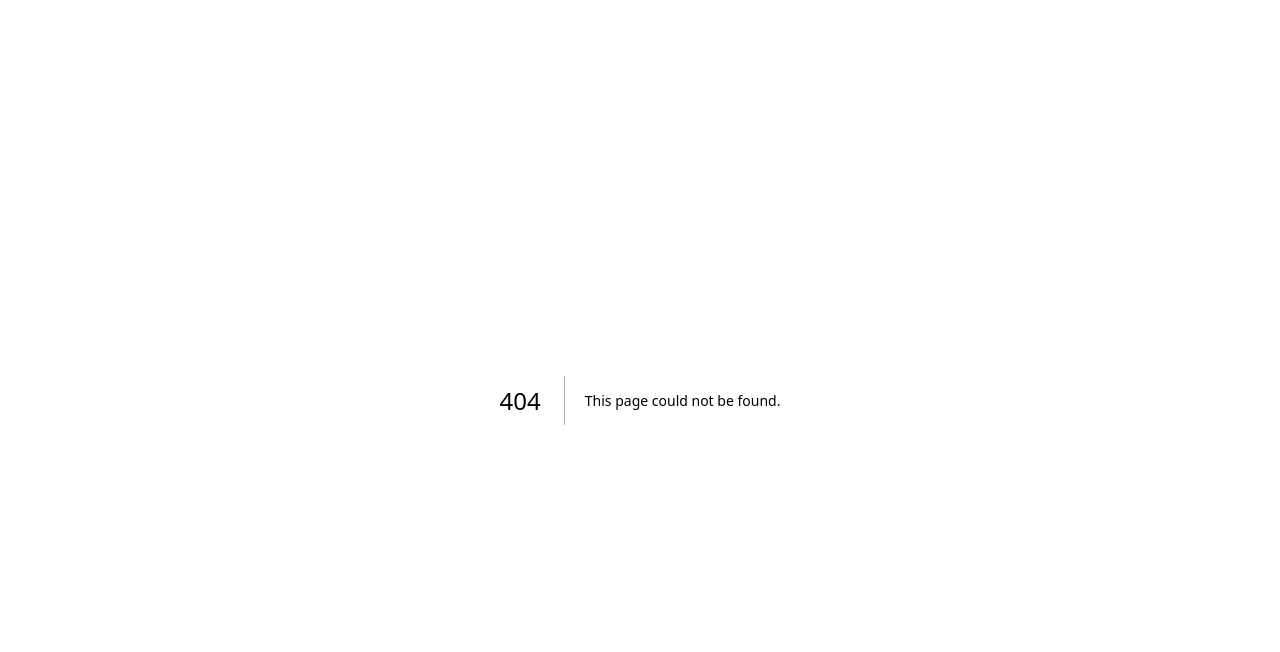
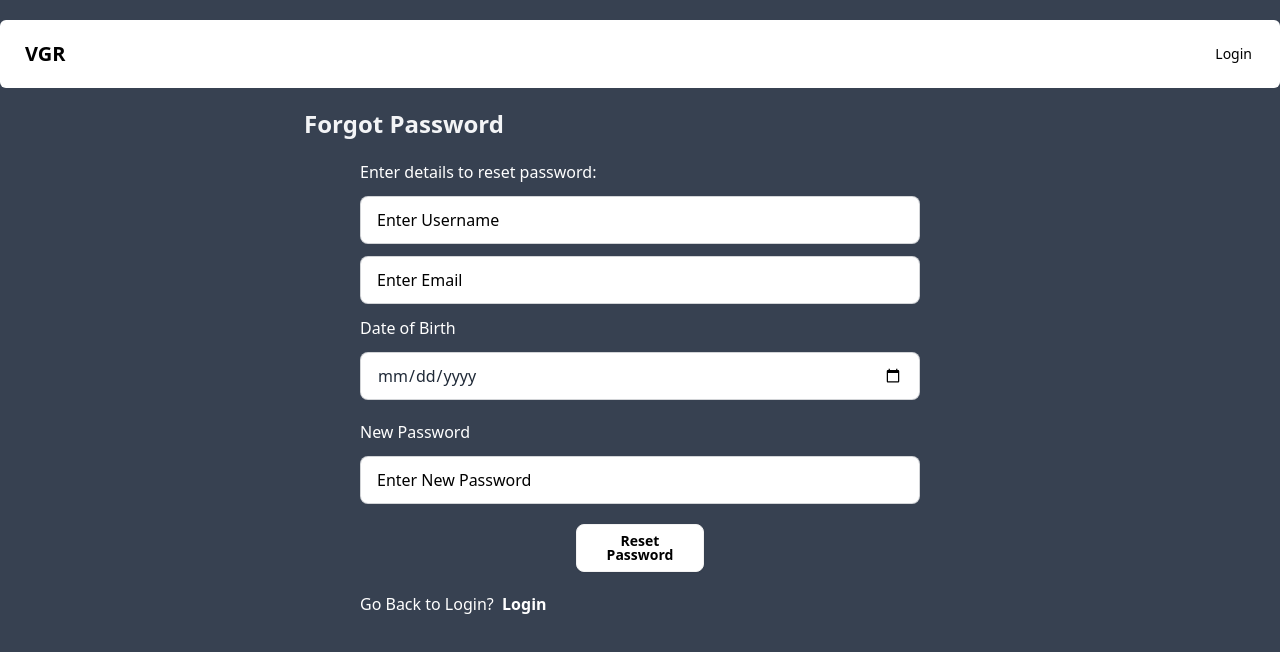
Before and after one commit to Lewis-Day/FullStackWebApp, a Next.js app in the folder frontend/: page /ForgotPassword in a window 1280 px wide. Before the commit this address had no page. Shown: the top 652 px of the page. Built offline with nearby package versions, Linux system fonts and the light colour scheme.

Commit message:
Backend progress - Forgot password page complete

```diff
--- /dev/null
+++ b/frontend/src/app/ForgotPassword/page.tsx
@@ -0,0 +1,97 @@
+'use client';
+
+
+import Link from "next/link";
+import { useState } from "react";
+import { useRouter } from "next/navigation";
+
+
+const ForgotPassword = () => {
+
+    const [username, setUsername] = useState('');
+    const [email, setEmail] = useState('');
+    const [password, setPassword] = useState('');
+    const [dob, setDob] = useState('');
+
+    const pageRouter = useRouter();
+
+
+    const formSubmit = async (e : React.FormEvent) => {
+
+        e.preventDefault();
+
+        const formData = {
+            username,
+            email,
+            password,
+            dob,
+        };
+
+        const submit = await fetch('http://localhost:8000/api/forgotPassword/', {
+            method:'POST',
+
+            headers:{
+                'Content-Type':'application/json',
+            },
+            body: JSON.stringify(formData),
+
+        });
+
+        // const response = await submit.json();
+
+        if(submit.status == 201){
+            console.log(submit);
+            pageRouter.push('/Login')
+        }
+        else{
+            console.log(submit);
+        }
+
+
+    };
+
+
+    return(
+        <div className="bg-gray-700 h-screen w-full pt-5 ">
+            <div className="navbar bg-white rounded-md mx-auto max-w-screen-xl">
+                <div className="flex-1">
+                    <Link href="/Home" className="btn btn-ghost text-xl text-black">VGR</Link>
+                </div>
+                <div className="flex-none">
+                    <ul className="menu menu-horizontal px-1 text-black">
+                    <li><Link href="/Login">Login</Link></li>
+                    </ul>
+                </div>
+            </div>
+
+            <div className="flex flex-col justify-self-center">
+                <h2 className="mr-[29.5rem] text-2xl text-gray-100 font-bold py-5">Forgot Password</h2>
+            </div>
+
+            <form className="flex flex-col justify-self-center" method="POST" onSubmit={formSubmit}>
+
+                <label className="text-white pb-3">Enter details to reset password: </label>
+
+                <input type="text" name='username' placeholder="Enter Username" className="input input-bordered w-[35rem] mb-3 text-black placeholder-black bg-white" required onChange={(e) => setUsername(e.target.value)}/>
+
+                <input type="email" name='email' placeholder="Enter Email" className="input input-bordered w-[35rem] mb-3 text-black placeholder-black bg-white" required onChange={(e) => setEmail(e.target.value)}/>
+
+                <label className="text-white pb-3">Date of Birth</label>
+                <input type="date" name='dob' className="input input-bordered w-[35rem] mb-5 bg-white" required onChange={(e) => setDob(e.target.value)}/>
+
+                <label className="text-white pb-3">New Password</label>
+                <input type="password" name='password' placeholder="Enter New Password" className="input input-bordered w-[35rem] mb-5 text-black placeholder-black bg-white" required onChange={(e) => setPassword(e.target.value)}/>
+
+                <div className="flex justify-center">
+                    <button type="submit" className="btn w-[8rem] text-black hover:scale-[1.025] transition-transform bg-white">Reset Password</button>
+                </div>
+
+                <h3 className="flex flex-row justify-start pt-5 text-white">Go Back to Login? &nbsp;<Link href="/Login" className="font-bold">Login</Link></h3>
+
+            </form>
+        </div>
+    );
+
+};
+
+export default ForgotPassword;
--- a/frontend/src/app/Login/page.tsx
+++ b/frontend/src/app/Login/page.tsx
@@ -91,7 +91,7 @@ const Login = () => {
                 <input type="password" className="" placeholder="Password" required onChange={(e) => setPassword(e.target.value)}/>
                 </label>
 
-                <Link href="" className="flex flex-row justify-end pb-5 text-white font-bold">Forgot Password?</Link>
+                <Link href="/ForgotPassword" className="flex flex-row justify-end pb-5 text-white font-bold">Forgot Password?</Link>
 
                 <div className="flex justify-center">
                     <button type="submit" className="btn w-[8rem] text-black bg-white hover:scale-[1.025] transition-transform">Login</button>
```
Also changed, not shown: 2 other files (tests, documents, lock files or other folders).
